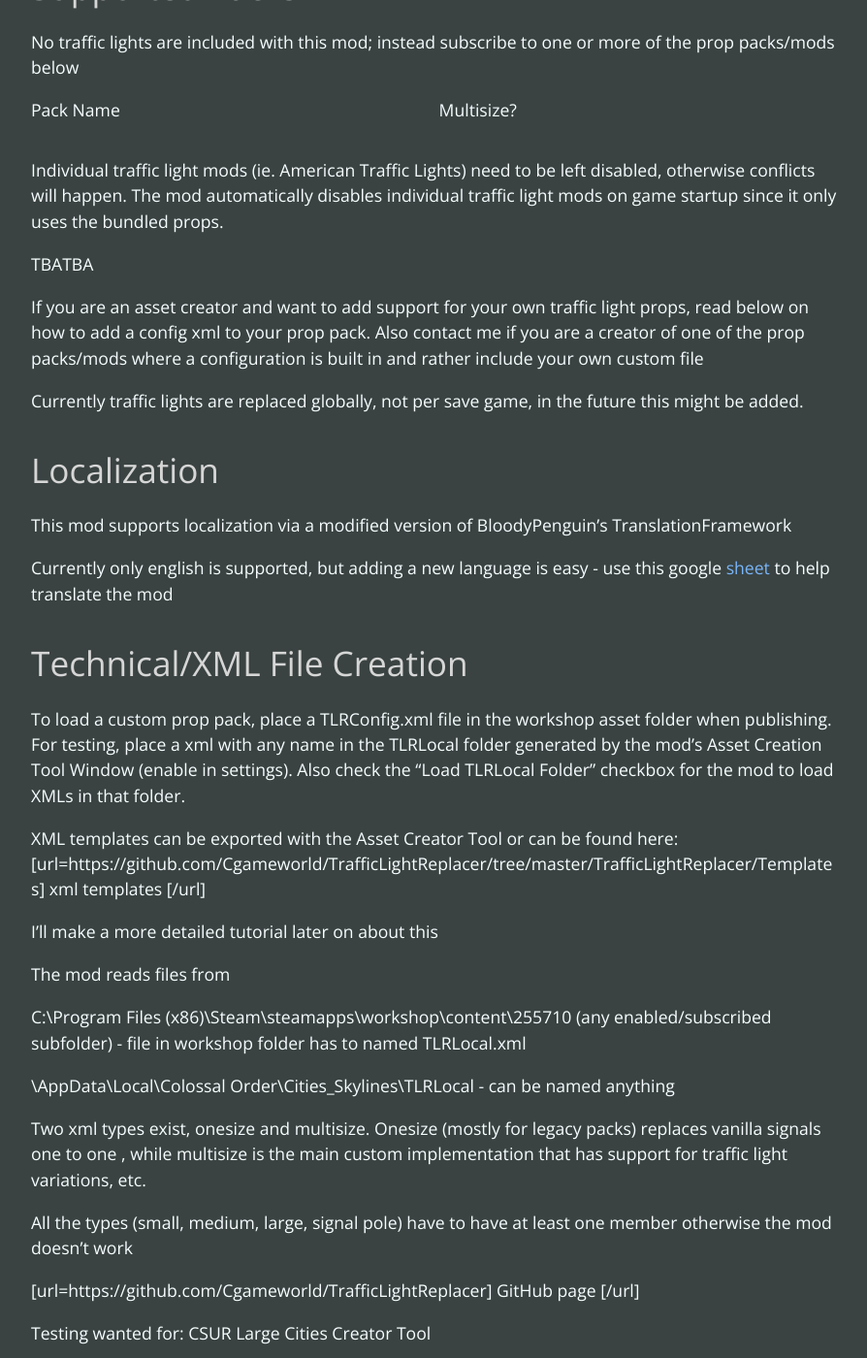
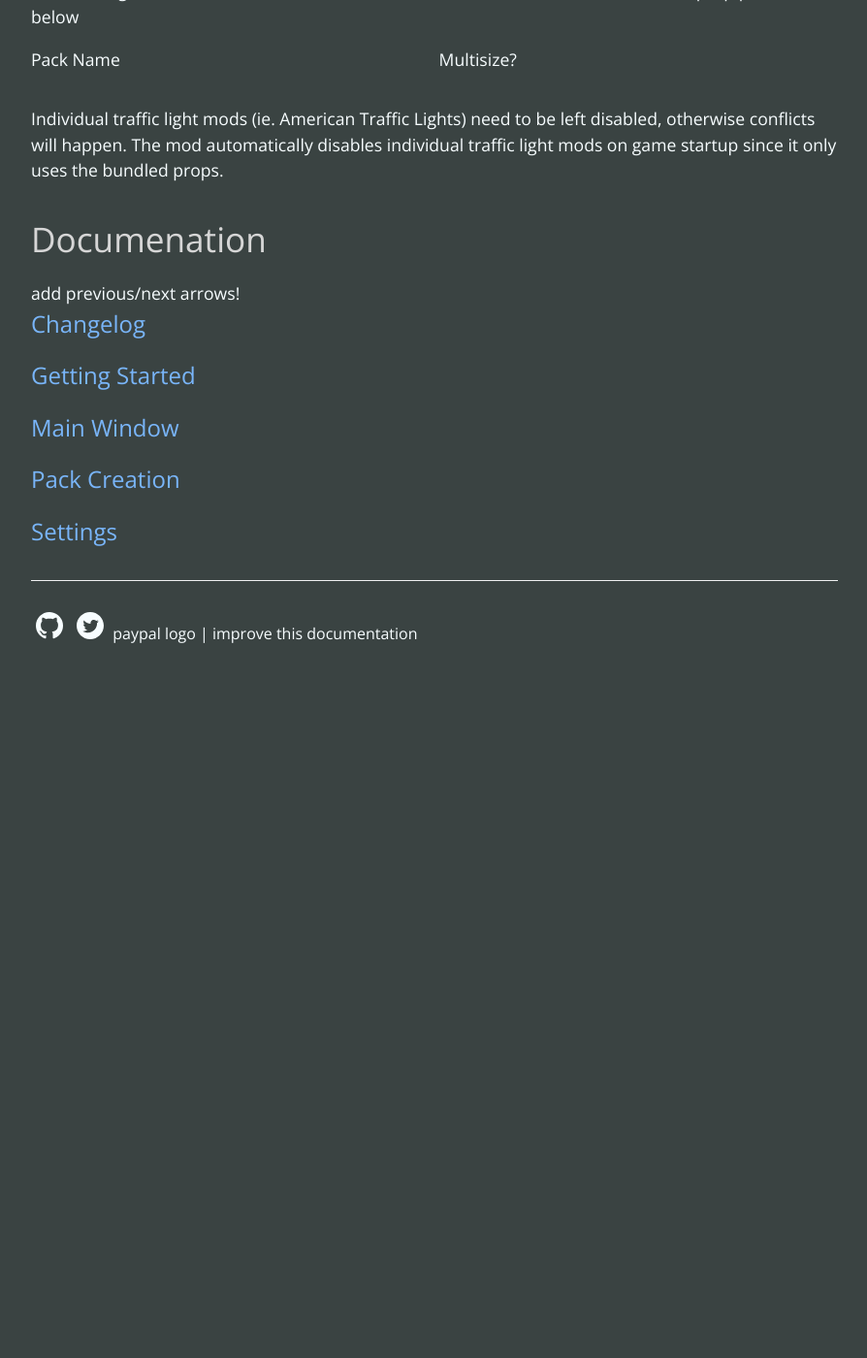
Before and after one commit to Cgameworld/TrafficLightReplacer-Site, a Jekyll site: the page built from getting-started.md, in a window 1280 px wide and 1400 px high, scrolled down 818 px. Shown: the whole window at 97% size, without its empty margins (192-1086 px from the left). Built offline with Jekyll 4.4.1, drawn with Linux system fonts in a browser that asks for light colours; nearby versions of some CDN libraries; a style sheet for code colours, icons or effects is not loaded; after the commit the page ends 1531 px from its top, so only the background shows below that; some of the changed text lies outside the part shown.

Commit message:
new documentation pages

````diff
--- a/_layouts/page.html
+++ b/_layouts/page.html
@@ -5,6 +5,23 @@
 
   <div>
     {{ content }}
+
+    {% if page.category == "documentation" %}
+
+    <h1>Documenation </h1>
+    add previous/next arrows!
+{% for page1 in site.pages %}
+{% if page1.category == "documentation" %}
+<div class="item">
+<h3><a href="{{ page.url }}">
+{{ page1.title }}
+</a></h3>
+<p>{{page1.description}}</p>
+</div>
+{% endif %}
+{% endfor %}
+
+{% endif %}
   </div>
 
 </article>
--- a/getting-started.md
+++ b/getting-started.md
@@ -73,52 +73,3 @@
 
 
 Individual traffic light mods (ie. American Traffic Lights) need to be left disabled, otherwise conflicts will happen. The mod automatically disables individual traffic light mods on game startup since it only uses the bundled props.
-
-TBATBA
-
-If you are an asset creator and want to add support for your own traffic light props, read below on how to add a config xml to your prop pack. Also contact me if you are a creator of one of the prop packs/mods where a configuration is built in and rather include your own custom file
-
-Currently traffic lights are replaced globally, not per save game, in the future this might be added.
-
-# Localization
-This mod supports localization via a modified version of BloodyPenguin's TranslationFramework
-
-Currently only english is supported, but adding a new language is easy - use this google [sheet](https://docs.google.com/spreadsheets/d/1kWPPgooa0eKep2ELPwoYKz4qJjLCdzmWs8BDeXo5aL4/edit#gid=0) to help translate the mod
-
-# Technical/XML File Creation
-
-To load a custom prop pack, place a TLRConfig.xml file in the workshop asset folder when publishing. For testing, place a xml with any name in the TLRLocal folder generated by the mod's Asset Creation Tool Window (enable in settings). Also check the "Load TLRLocal Folder" checkbox for the mod to load XMLs in that folder.
-
-XML templates can be exported with the Asset Creator Tool or can be found here:  [url=https://github.com/Cgameworld/TrafficLightReplacer/tree/master/TrafficLightReplacer/Templates] xml templates [/url]
-
-I’ll make a more detailed tutorial later on about this
-
-The mod reads files from
-
-C:\Program Files (x86)\Steam\steamapps\workshop\content\255710 (any enabled/subscribed subfolder) - file in workshop folder has to named TLRLocal.xml
-
-\AppData\Local\Colossal Order\Cities_Skylines\TLRLocal - can be named anything
-
-Two xml types exist, onesize and multisize. Onesize (mostly for legacy packs) replaces vanilla signals one to one , while multisize is the main custom implementation that has support for traffic light variations, etc.
-
-All the types (small, medium, large, signal pole) have to have at least one member otherwise the mod doesn't work
-
-[url=https://github.com/Cgameworld/TrafficLightReplacer] GitHub page [/url]
-
-
-Testing wanted for:
-CSUR
-Large Cities
-Creator Tool
-
-
-(maybe dont use this?)
-
-Manual method (use for pre-releases/origin):
-1. Go to the releases page in the [github repo](https://github.com/Cgameworld/TrafficLightReplacer/releases)
-1. Download the dll and related files
-1. Go to the Cities: Skylines local data folder, on windows ```C:\\yourusername\AppData\Local\Colossal Order\Cities_Skylines```
-1. In the data folder go to ```Addons\Mods```
-1. Make a new folder called ```TrafficLightReplacer```
-1. Copy downloaded file(s) to folder
-1. Enable mod in Content Manager> Mods
````
Also changed, not shown: main-window.md (added, +41 -0 lines), pack-creation.md (+1 -1 lines), settings.md (added, +18 -0 lines), changelog.md.
